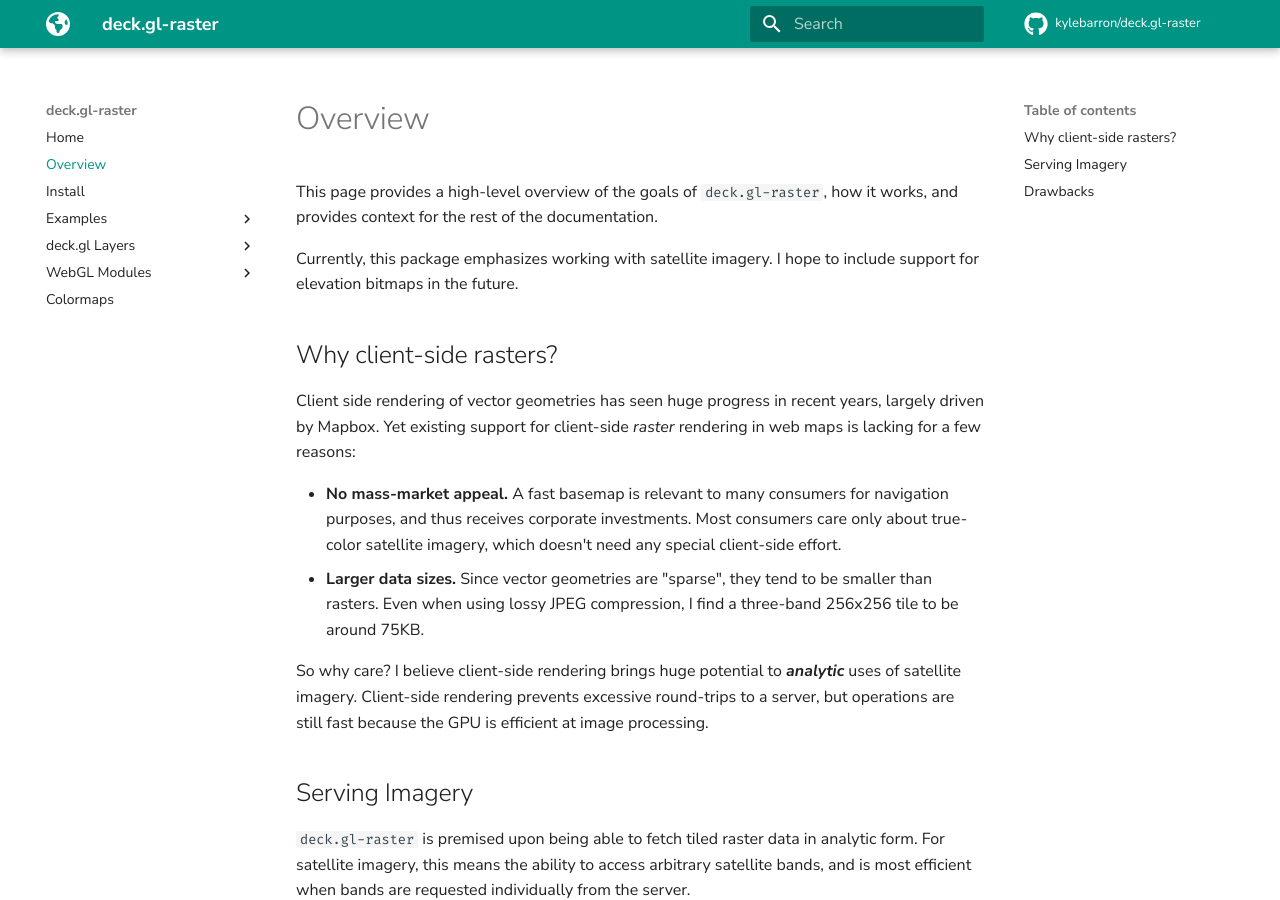
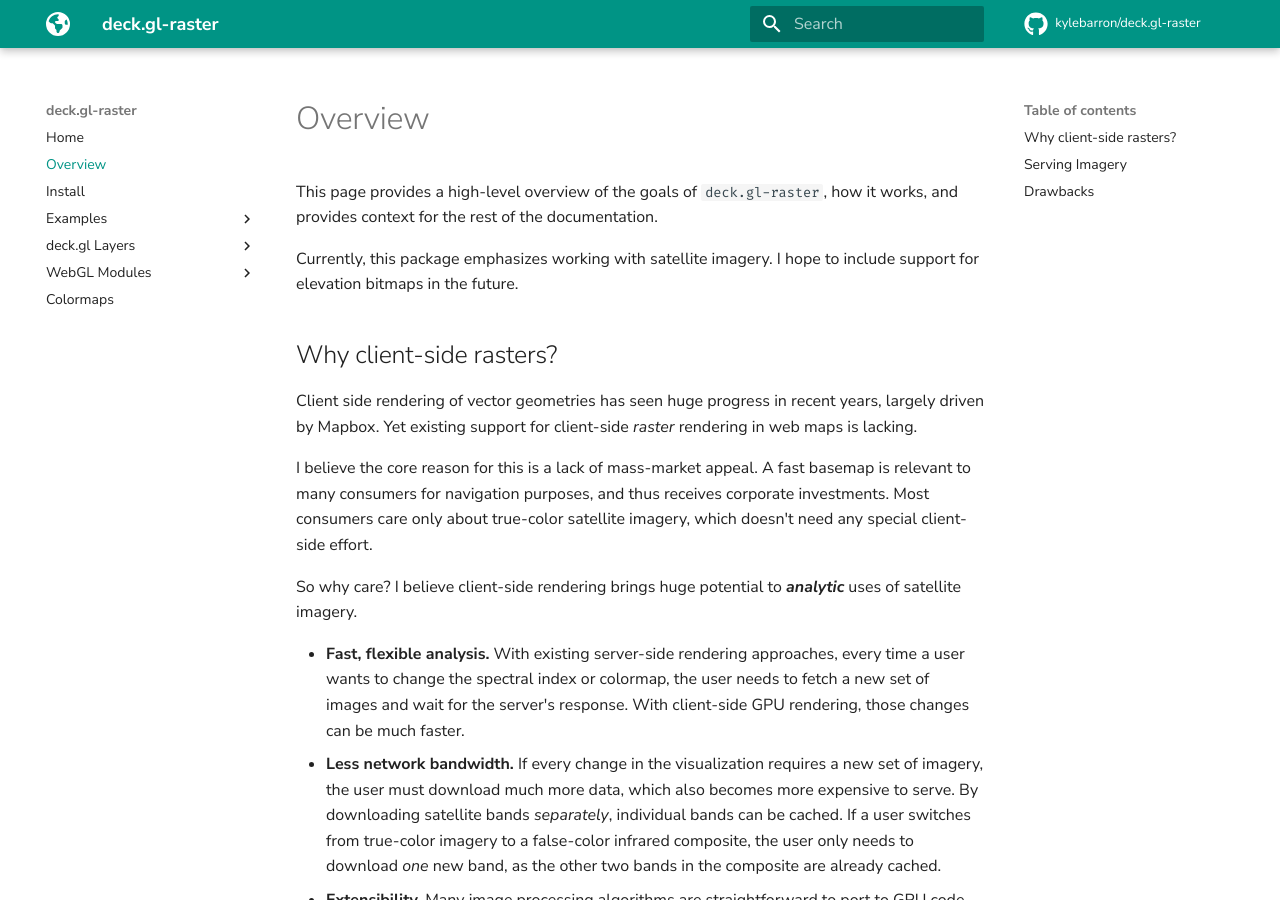
Before and after one commit to kylebarron/deck.gl-raster, an MkDocs documentation site: the page built from docs/overview.md, in a window 1280 px wide and 900 px high. Built offline with MkDocs 1.6.1 and Material for MkDocs 9.7.7, drawn with Linux system fonts in a browser that asks for light colours; comment, search, counter and statistics services are not loaded; some of the changed text lies outside the part shown.

Commit message:
Update overview docs page

```diff
--- a/docs/overview.md
+++ b/docs/overview.md
@@ -9,15 +9,21 @@ Currently, this package emphasizes working with satellite imagery. I hope to inc
 
 Client side rendering of vector geometries has seen huge progress in recent
 years, largely driven by Mapbox. Yet existing support for client-side _raster_
-rendering in web maps is lacking for a few reasons:
+rendering in web maps is lacking.
 
-- **No mass-market appeal.** A fast basemap is relevant to many consumers for navigation purposes, and thus receives corporate investments. Most consumers care only about true-color satellite imagery, which doesn't need any special client-side effort.
-- **Larger data sizes.** Since vector geometries are "sparse", they tend to be smaller than rasters. Even when using lossy JPEG compression, I find a three-band 256x256 tile to be around 75KB.
+I believe the core reason for this is a lack of mass-market appeal. A fast
+basemap is relevant to many consumers for navigation purposes, and thus receives
+corporate investments. Most consumers care only about true-color satellite
+imagery, which doesn't need any special client-side effort.
+
+<!-- - **Larger data sizes.** Since vector geometries are "sparse", they tend to be smaller than rasters. Even when using lossy JPEG compression, I find a three-band 256x256 tile to be around 75KB. This means  -->
 
 So why care? I believe client-side rendering brings huge potential to
-**_analytic_** uses of satellite imagery. Client-side rendering prevents
-excessive round-trips to a server, but operations are still fast because the GPU
-is efficient at image processing.
+**_analytic_** uses of satellite imagery.
+
+- **Fast, flexible analysis.** With existing server-side rendering approaches, every time a user wants to change the spectral index or colormap, the user needs to fetch a new set of images and wait for the server's response. With client-side GPU rendering, those changes can be much faster.
+- **Less network bandwidth.** If every change in the visualization requires a new set of imagery, the user must download much more data, which also becomes more expensive to serve. By downloading satellite bands _separately_, individual bands can be cached. If a user switches from true-color imagery to a false-color infrared composite, the user only needs to download _one_ new band, as the other two bands in the composite are already cached.
+- **Extensibility.** Many image processing algorithms are straightforward to port to GPU code.
 
 ## Serving Imagery
 
```
